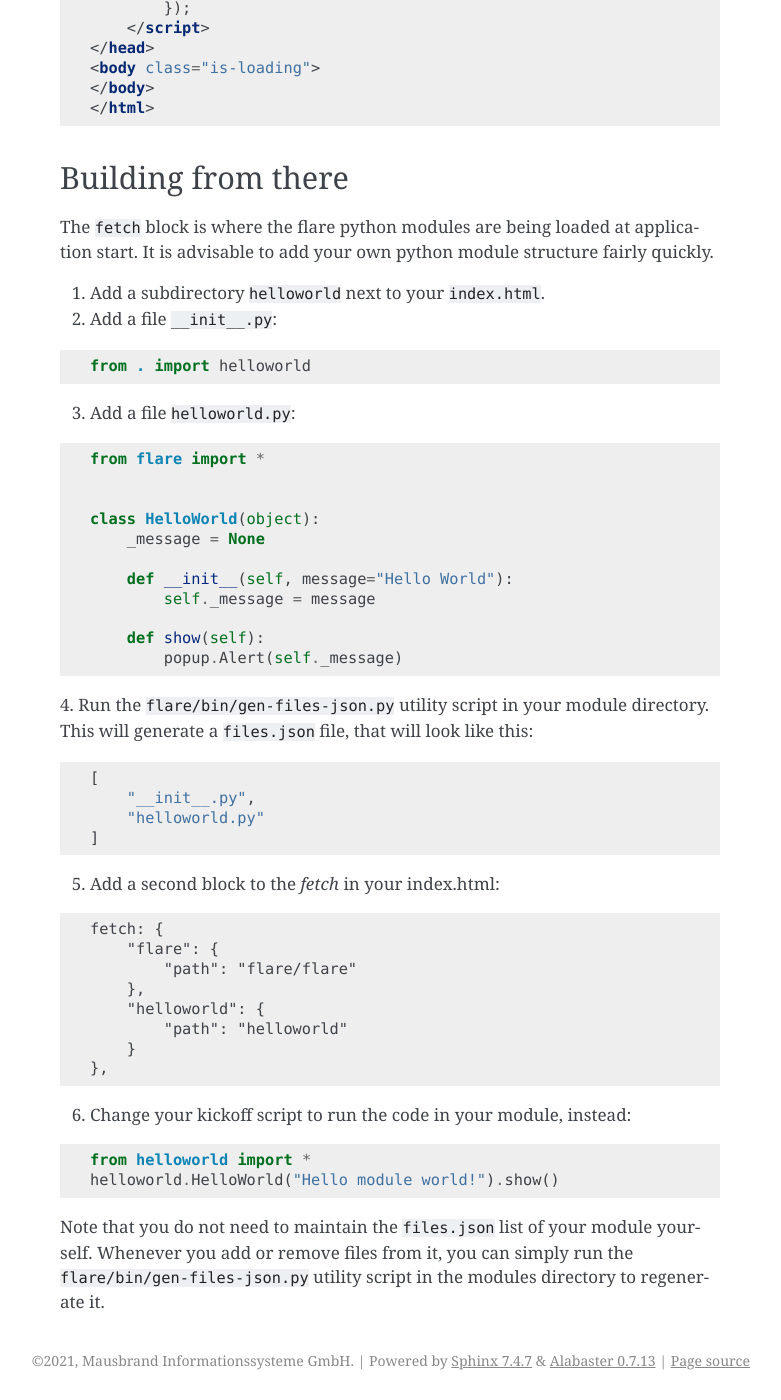
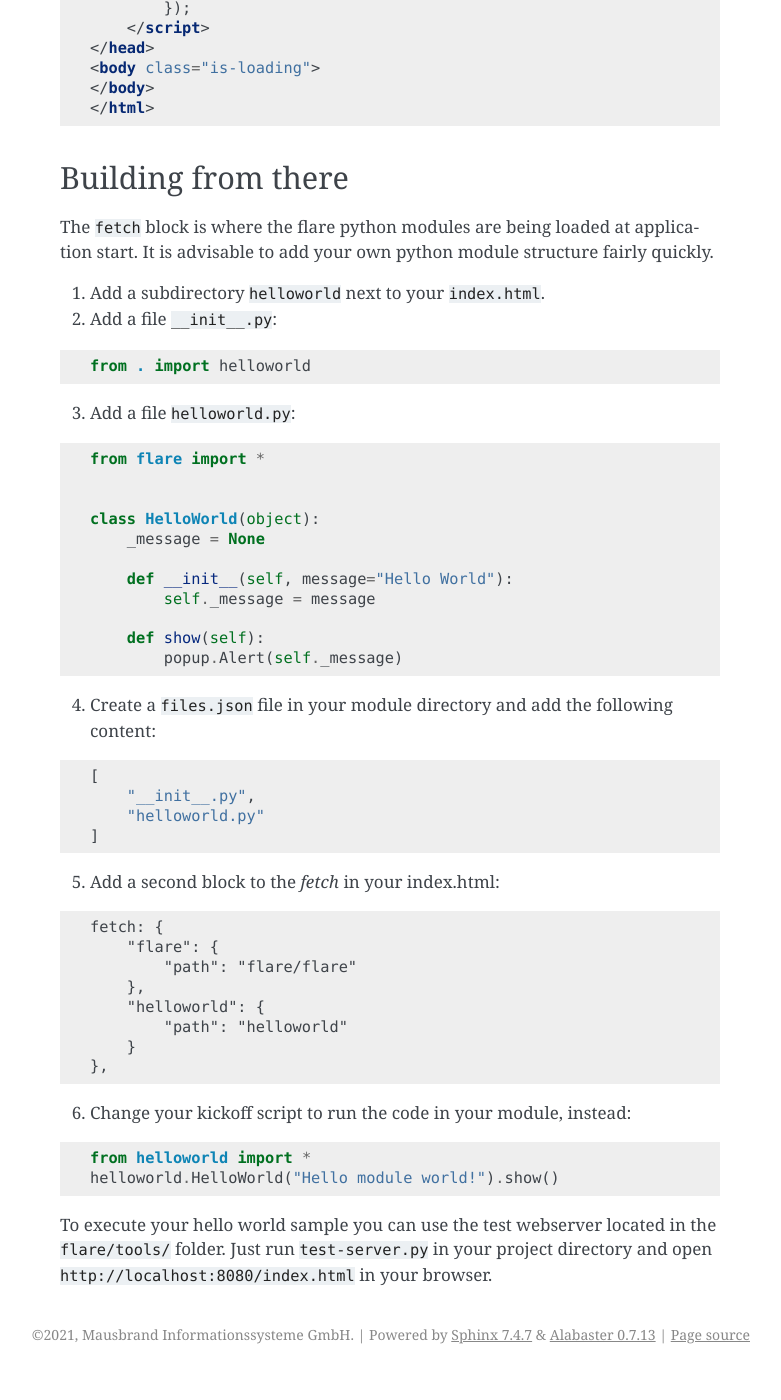
Before and after one commit to passion0714/python, a Sphinx documentation site: the page built from docs/doc_tutorial/05_helloworld.rst, in a window 1280 px wide and 1400 px high, scrolled down 1100 px. Shown: the whole window, without its empty margins (360-1141 px from the left). Built offline with Sphinx 7.4.7, drawn with Linux system fonts in a browser that asks for light colours; after the commit the page ends 2474 px from its top, so only the background shows below that.

Commit message:
Feature/update tutorial (#47)
* removed no longer existing script from tutorial

* add information how to adjust __init__.py to start app

* fixed a typo

```diff
--- a/docs/doc_tutorial/05_helloworld.rst
+++ b/docs/doc_tutorial/05_helloworld.rst
@@ -83,8 +83,7 @@ your own python module structure fairly quickly.
         def show(self):
             popup.Alert(self._message)
 
-4. Run the ``flare/bin/gen-files-json.py`` utility script in your module directory. This will generate a ``files.json``
-file, that will look like this:
+4. Create a ``files.json`` file in your module directory and add the following content:
 
 .. code:: json
 
@@ -113,6 +112,6 @@ file, that will look like this:
     from helloworld import *
     helloworld.HelloWorld("Hello module world!").show()
 
-Note that you do not need to maintain the ``files.json`` list of your module yourself. Whenever you add or remove
-files from it, you can simply run the ``flare/bin/gen-files-json.py`` utility script in the modules directory to
-regenerate it.
+
+To execute your hello world sample you can use the test webserver located in the ``flare/tools/`` folder.
+Just run ``test-server.py`` in your project directory and open ``http://localhost:8080/index.html`` in your browser.
```
Also changed, not shown: docs/doc_tutorial/20_switchaview.rst (+9 -2 lines).
